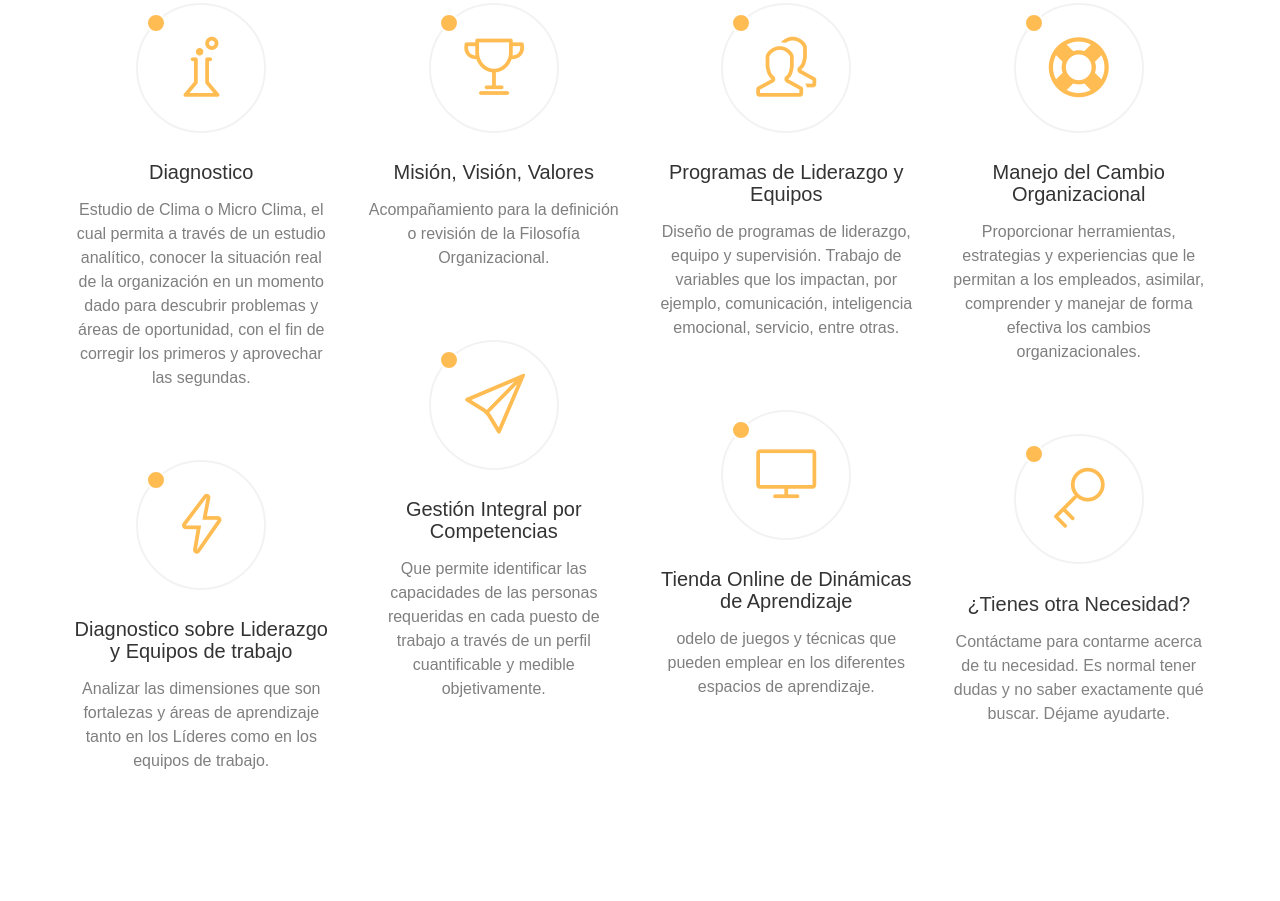
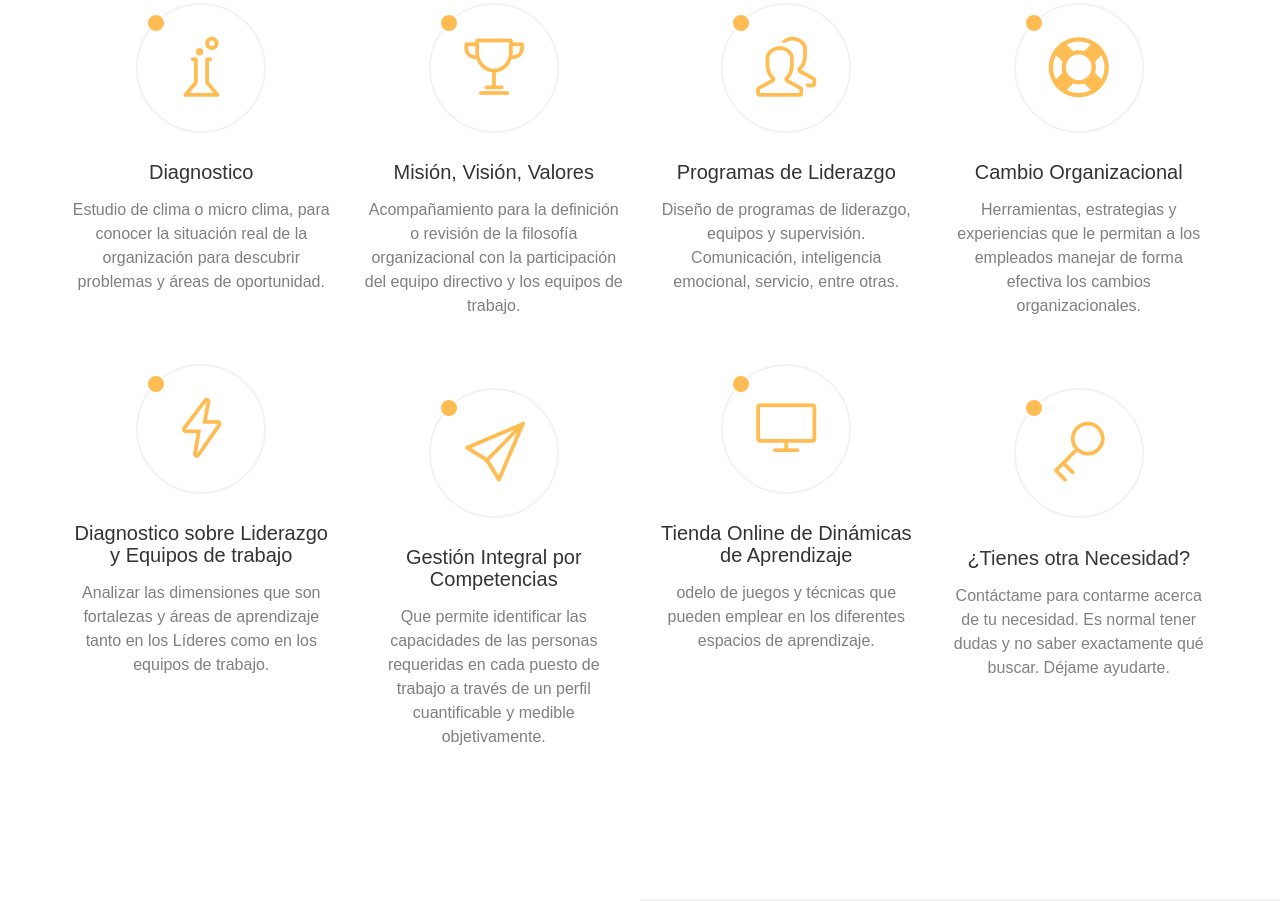
Before and after one commit to lauralarosacoach/website, a website: page index.html in a window 1280 px wide. Shown: the part 1260-2161 px from the top of the page. Drawn offline with Linux system fonts and the light colour scheme; some packages are replaced by stand-ins of ours; no server answers; files whose address does not match are found by name.

Commit message:
Mejoras de textos.

```diff
--- a/index.html
+++ b/index.html
@@ -132,7 +132,7 @@
 							</div>
 							<div class="fh5co-post to-animate">
 								<h3>Diagnostico</h3>
-								<p>Estudio de Clima o Micro Clima, el cual permita a través de un estudio analítico,  conocer la situación real de la organización en un momento dado para descubrir problemas y áreas de oportunidad, con el fin de corregir los primeros y aprovechar las segundas.</p>
+								<p>Estudio de clima o micro clima, para conocer la situación real de la organización para descubrir problemas y áreas de oportunidad.</p>
 							</div>
 						</div>
 
@@ -153,7 +153,7 @@
 							</div>
 							<div class="fh5co-post to-animate">
 								<h3>Misión, Visión, Valores</h3>
-								<p>Acompañamiento para la definición o revisión de la Filosofía Organizacional.</p>
+								<p>Acompañamiento para la definición o revisión de la filosofía organizacional con la participación del equipo directivo y los equipos de trabajo.</p>
 							</div>
 						</div>
 
@@ -173,8 +173,8 @@
 								<span><i class="icon-people"></i></span>
 							</div>
 							<div class="fh5co-post to-animate">
-								<h3>Programas de Liderazgo y Equipos</h3>
-								<p>Diseño de programas de liderazgo, equipo y supervisión. Trabajo de variables que los impactan, por ejemplo, comunicación, inteligencia emocional, servicio, entre otras.</p>
+								<h3>Programas de Liderazgo</h3>
+								<p>Diseño de programas de liderazgo, equipos y supervisión. Comunicación, inteligencia emocional, servicio, entre otras.</p>
 							</div>
 						</div>
 
@@ -194,8 +194,8 @@
 								<span><i class="icon-life-saver"></i></span>
 							</div>
 							<div class="fh5co-post to-animate">
-								<h3>Manejo del Cambio Organizacional</h3>
-								<p>Proporcionar herramientas, estrategias y experiencias que le permitan a los empleados, asimilar, comprender y manejar de forma efectiva los cambios organizacionales.</p>
+								<h3>Cambio Organizacional</h3>
+								<p>Herramientas, estrategias y experiencias que le permitan a los empleados manejar de forma efectiva los cambios organizacionales.</p>
 							</div>
 						</div>
 
```
